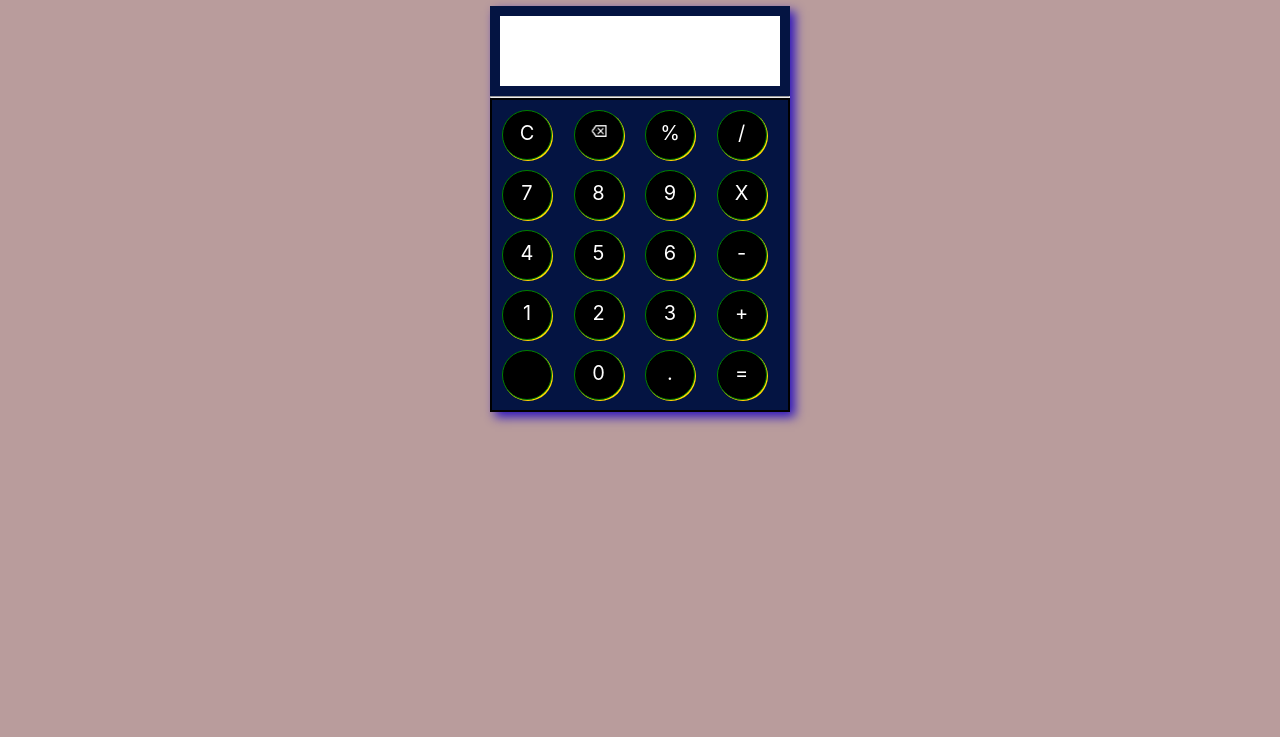
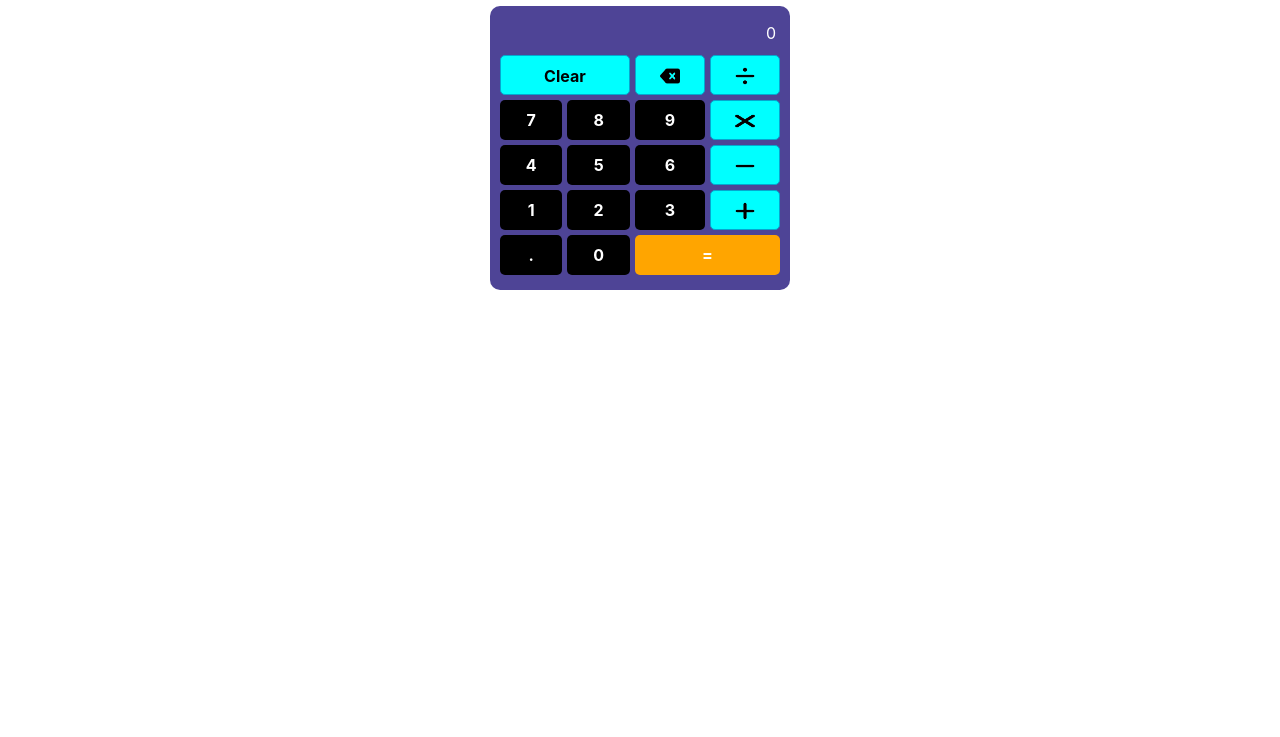
Before and after one commit to Avdhoot-Santosh-Sawant/Calculator-In-React, a React app: page / in a window 1280 px wide. Shown: the part 63-800 px from the top of the page. Built offline with nearby package versions, Linux system fonts and the light colour scheme.

Commit message:
new functionality added

```diff
--- a/public/index.html
+++ b/public/index.html
@@ -4,7 +4,7 @@
     <meta charset="UTF-8" />
     <meta http-equiv="X-UA-Compatible" content="IE=edge" />
     <meta name="viewport" content="width=device-width, initial-scale=1.0" />
-    <link rel="icon" type="image/icon" href="./images/falcon.png" />
+    <link rel="icon" type="image/icon" href="./falcon.png" />
     <title>Calculator</title>
   </head>
   <body>
--- a/src/component/App.js
+++ b/src/component/App.js
@@ -1,54 +1,127 @@
-import React, { useState } from 'react';
-import '../css/App.css'
-import Header from './Header'
+import React, { useState, useEffect } from "react";
+import "../css/App.css";
+import Header from "./Header";
 
 const App = () => {
+  const [display, setDisplay] = useState('');
+  const [pre, setPre] = useState(false);
+  const [dot, setDot] = useState(true);
+  const [countNum, setCountNum] = useState(0);
 
-  const [problem, setProblem] = useState('');
-  const [ans, setAns] = useState('');
-  const [pre, setPre] = useState(false);
+  useEffect(() => {
+    let messageBody = document.getElementById('dis')
+    messageBody.scrollTop = messageBody.scrollHeight - messageBody.clientHeight;
+  }, [display]);
 
+  const getType = (a) => {
 
-  const clear = () => {
-    setProblem('');
-    setAns('')
-  }
-
-  const backspace = () => {
-    if (problem.length > 0) {
-      let s = problem.substring(0, problem.length - 1)
-      setProblem(s)
+    if (a === '.') {
+      return 'dot';
+    }
+    else if (['+', '-', '*', '/'].includes(a)) {
+      return 'op'
+    }
+    else {
+      return 'num'
     }
   }
 
+  const clear = () => {
+    setDisplay('');
+    setDot(true)
+    setPre(false)
+    setCountNum(0);
+  };
+
+  const backspace = () => {
+    if (display.length > 0) {
+      let s = display.substring(0, display.length - 1);
+      let last = display.at(display.length - 1);
+
+      if (display === 'error') {
+        setDisplay('');
+        return;
+      }
+      if (getType(last) === 'dot') {
+        setDot(true)
+      }
+      else if (getType(last) === 'op') {
+        setPre(true)
+      }
+      else {
+        setCountNum(a => a - 1)
+      }
+      setDisplay(s);
+
+
+    }
+  };
+
   const op = (e) => {
     try {
-      if (e.target.innerHTML === '-' || pre) {
-        let s = problem;
-        s += (e.target.innerHTML === 'X' ? '*' : e.target.innerHTML)
-        setProblem(s);
+      if (pre || (display.length === 0 && e === '-')) {
+        let s = display + e;
+        setDisplay(s);
+        setDot(true)
         setPre(false)
+        setCountNum(0)
+      }
+      else if (e === '-') {
+        let o = display.at(display.length - 1);
+        if (o === '*' || o === '/' || o === '+') {
+          let s = display + e;
+          setDisplay(s);
+          setDot(true)
+          setPre(false)
+          setCountNum(0)
+        }
+      }
+    } catch (e) {
+      alert('something went wrong!');
+    }
+  };
+
+  const rational = () => {
+    if (dot) {
+      if (display.length === 0 || getType(display.at(display.length - 1)) === 'op') {
+        let s = display + '0.';
+        setDisplay(s);
+        setDot(false)
+        setCountNum(0)
+      }
+      else {
+        let s = display + '.';
+        setDisplay(s);
+        setDot(false)
+        setCountNum(0)
       }
     }
-    catch (e) {
-      console.log('error')
-    }
-
   }
 
   const num = (e) => {
-    let s = problem;
-    s += e.target.innerHTML;
-
-    setProblem(s);
-    setPre(true)
-  }
+    if (countNum <= 15) {
+      let s = display
+      s += e.target.innerHTML;
+      setDisplay(s);
+      setPre(true);
+      setCountNum(a => a + 1)
+    }
+  };
 
   const equals = () => {
-    let a = eval(problem)
-    setAns(a)
-  }
+    try {
+      // eslint-disable-next-line no-eval
+      let a = eval(display);
+      a = a.toFixed(6);
+      setDisplay(a)
+      setDot(false)
 
+    }
+    catch (e) {
+      setDisplay('error')
+    }
+
+  };
 
   return (
     <>
@@ -57,47 +130,61 @@ const App = () => {
 
       {/* main app */}
 
+      <div className="outer-con">
+        <div className="app">
 
-      <div className='outer-con'>
-        <div className='app'>
-          <div className='display'>
-            <div id='problem'>{problem}</div>
-            <div id='ans'>{ans}</div>
+          <div className="display" id="dis">
+            {display.length === 0 ? '0' : display}
           </div>
 
-          <hr />
-          <div className='inputs'>
-            <div onClick={clear}>C</div>
-            <div onClick={backspace}><img src={'./images/backspace.png'} alt='B' width='20px' /></div>
-            <div onClick={op}>%</div>
-            <div onClick={op}>/</div>
+
+
+          <div className="inputs">
+            <div
+              onClick={clear}
+              style={{ gridColumn: "1/3", fontWeight: "bold" }}
+              className={"highlight"}
+            >
+              Clear
+            </div>
+            <div onClick={backspace} className={"highlight"}>
+              <img src="./backspace.png" alt="c" width={"20px"} />
+            </div>
+            <div onClick={() => { op('/') }} className={"highlight"}>
+              <img src="./divide.png" alt="/" width={"20px"} />
+            </div>
 
             <div onClick={num}>7</div>
             <div onClick={num}>8</div>
             <div onClick={num}>9</div>
-            <div onClick={op}>X</div>
+            <div onClick={() => { op('*') }} className={"highlight"}>
+              <img src="./mul.png" alt="✖" width={"20px"} />
+            </div>
 
             <div onClick={num}>4</div>
             <div onClick={num}>5</div>
             <div onClick={num}>6</div>
-            <div onClick={op}>-</div>
+            <div onClick={() => { op('-') }} className={"highlight"}>
+              <img src="./minus.png" alt="-" width={"20px"} />
+            </div>
 
             <div onClick={num}>1</div>
             <div onClick={num}>2</div>
             <div onClick={num}>3</div>
-            <div onClick={op}>+</div>
+            <div onClick={() => { op('+') }} className={"highlight"}>
+              <img src="./plus.png" alt="+" width={"20px"} />
+            </div>
 
-            <div z></div>
+            <div onClick={rational}>.</div>
             <div onClick={num}>0</div>
-            <div onClick={op}>.</div>
-            <div onClick={equals}>=</div>
-
+            <div onClick={equals} style={{ gridColumn: "3/5", backgroundColor: 'orange' }}>
+              =
+            </div>
           </div>
-
         </div>
       </div>
     </>
-  )
-}
+  );
+};
 
 export default App;
--- a/src/component/Header.js
+++ b/src/component/Header.js
@@ -8,6 +8,11 @@ const Header = () => {
         <>
             <div className="header">
                 <h1 id="app-name">Calculator App</h1>
+                <div >
+                    <a id="linkedin" href="https://www.linkedin.com/in/avdhoot-sawant-44259025b/" target={'_blank'} rel="noreferrer">
+                        <img alt="in" src="./linkedin.png" width={'20px'} />
+                    </a>
+                </div>
             </div>
         </>
     );
--- a/src/css/App.css
+++ b/src/css/App.css
@@ -1,56 +1,61 @@
-.outer-con{
-    display: flex;
-    justify-content: center;
-
+::-webkit-scrollbar {
+  width: 5px;
 }
 
-.app{
-margin-top: 20px;
-background-color: rgb(4, 20, 66);
-box-shadow: 5px 5px 10px rgb(45, 20, 190);
-width: 300px;
+::-webkit-scrollbar-track {
+  background: #f1f1f1;
 }
 
-.display{
-height: 70px;
-margin: 10px;
-background-color: white;
-padding: 10px;
-padding-bottom: 0px;
+::-webkit-scrollbar-thumb {
+  background: rgb(238, 177, 9);
 }
 
-#problem{
-text-align: start;
-overflow-x:hidden;
+.outer-con {
+  display: flex;
+  justify-content: center;
 }
 
-#ans{
-
-text-align: end;
-margin-top: 5px;
+.app {
+  margin-top: 20px;
+  background-color: rgb(22, 20, 20);
+  padding: 15px 10px;
+  width: 300px;
+  background-color: rgb(78, 68, 150);
+  border-radius: 10px;
+  box-shadow: 1px 1px 5px white;
 }
 
-.inputs{
-    display: grid;
-    grid-template-columns: auto auto auto auto;
-    border: 2px solid black;
-
-    padding: 10px;
-    row-gap: 10px;
-    column-gap: 10px;
+.display {
+  max-height: 60px;
+  padding-bottom: 0px;
+  color: white;
+  padding: 2px 4px;
+  overflow-y: auto;
+  scrollbar-width: 2px;
+  text-align: end;
+  word-wrap: break-word;
+  margin-bottom: 10px;
 }
 
-.inputs div{
-    border: 1px solid green;
-    border-radius: 50%;
-    row-gap: 5px;
-    color: white;
-    text-align: center;
-    width: 50px;
-    height: 50px;
-    padding: 10px;
-    font-size: 20px;
-    background-color: black;
-    box-shadow:1px 1px gold;
+.inputs {
+  display: grid;
+  grid-template-columns: auto auto auto auto;
+  row-gap: 5px;
+  column-gap: 5px;
+}
 
+.inputs div {
+  background-color: black;
+  text-align: center;
+  padding: 10px 5px;
+  border-radius: 5px;
+  color: white;
+  font-weight: 700;
+  height: 40px;
 }
+
+.highlight {
+  background-color: aqua !important;
+  color: black !important;
+  border: 1px solid rgb(5, 167, 207);
+}
--- a/src/css/Header.css
+++ b/src/css/Header.css
@@ -8,6 +8,34 @@
 
 }
 
+
 #app-name{
   color: gold;
 }
+
+#linkedin{
+position: absolute;
+padding: 8px 10px;
+background-color: white;
+border-radius: 50%;
+right: 10px;
+border: 1px solid  rgb(241, 241, 234);
+
+}
+
+#linkedin:hover{
+  box-shadow: 1px 1px 5px rgb(188, 230, 6);
+  border: 1px solid  yellow;
+
+}
+
+@media screen and (max-width:500px){
+  .header{
+   padding-bottom: 8px;
+}
+
+#linkedin{
+  right: 5px;
+
+  }
+}
--- a/src/css/index.css
+++ b/src/css/index.css
@@ -6,7 +6,8 @@
 
 body {
 
-  background-color:rgb(185, 156, 156);
+
+
   font-family: -apple-system, BlinkMacSystemFont, 'Segoe UI', 'Roboto', 'Oxygen',
     'Ubuntu', 'Cantarell', 'Fira Sans', 'Droid Sans', 'Helvetica Neue',
     sans-serif;
```
Also changed, not shown: public/backspace.png (added), public/divide.png (added), public/falcon.png (renamed from public/images/falcon.png), public/images/backspace.png (deleted), public/linkedin.png (added), public/minus.png (added), public/mul.png (added), public/plus.png (added).
